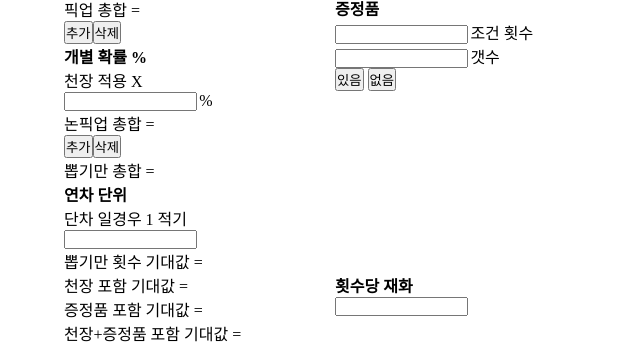
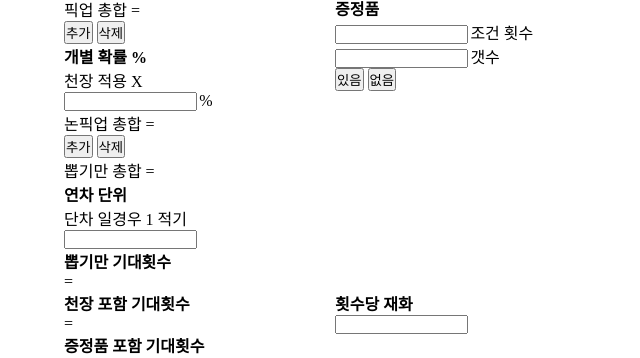
Before and after one commit to neighborsbear/Korean-Gacha, a plain HTML site: page index.html in a window 1280 px wide. Shown: the part 313-671 px from the top of the page, without its empty margins (0-640 px from the left). Drawn offline with nearby package versions, Linux system fonts and the light colour scheme.

Commit message:
legibility

```diff
--- a/index.html
+++ b/index.html
@@ -44,7 +44,7 @@
                         <div class="p_all">
                             <span>픽업 총합 = </span><span class="value"></span>
                         </div>
-                        <button id="p_btn">추가</button><button id="p_del">삭제</button>
+                        <button id="p_btn">추가</button> <button id="p_del">삭제</button>
                         <h4>개별 확률 %</h4><span>천장 적용 X</span>
                         <div class="g_box">
                             <div>
@@ -54,7 +54,7 @@
                         <div class="all">
                             <span>논픽업 총합 = </span><span class="value"></span>
                         </div>
-                        <button id="rg_btn">추가</button><button id="rg_del">삭제</button>
+                        <button id="rg_btn">추가</button> <button id="rg_del">삭제</button>
                         <div class="p_check">
                             <span>뽑기만 총합 = </span><span class="value"></span>
                         </div>
@@ -66,7 +66,7 @@
                             </div>
                         </div>
                         <div class="count">
-                            <span>뽑기만 횟수 기대값 = </span><span class="value"></span>
+                            <h4>뽑기만 기대횟수</h4><span> = </span><span class="value"></span>
                         </div>
                     </div>
 
@@ -94,17 +94,17 @@
                     <div id="c_part" class="flex">
                         <div id="rt_count">
                             <div class="t_count">
-                                <span>천장 포함 기대값 = </span><span class="value"></span>
+                                <h4>천장 포함 기대횟수</h4><span> = </span><span class="value"></span>
                             </div>
                         </div>
                         <div id="rg_count">
                             <div class="g_count">
-                                <span>증정품 포함 기대값 = </span><span class="value"></span>
+                                <h4>증정품 포함 기대횟수</h4><span> = </span><span class="value"></span>
                             </div>
                         </div>
                         <div id="rtg_count">
                             <div class="rtg_count">
-                                <span>천장+증정품 포함 기대값 = </span><span class="value"></span>
+                                <h4>천장+증정품 포함 기대횟수</h4><span> = </span><span class="value"></span>
                             </div>
                         </div>
                     </div>
```
